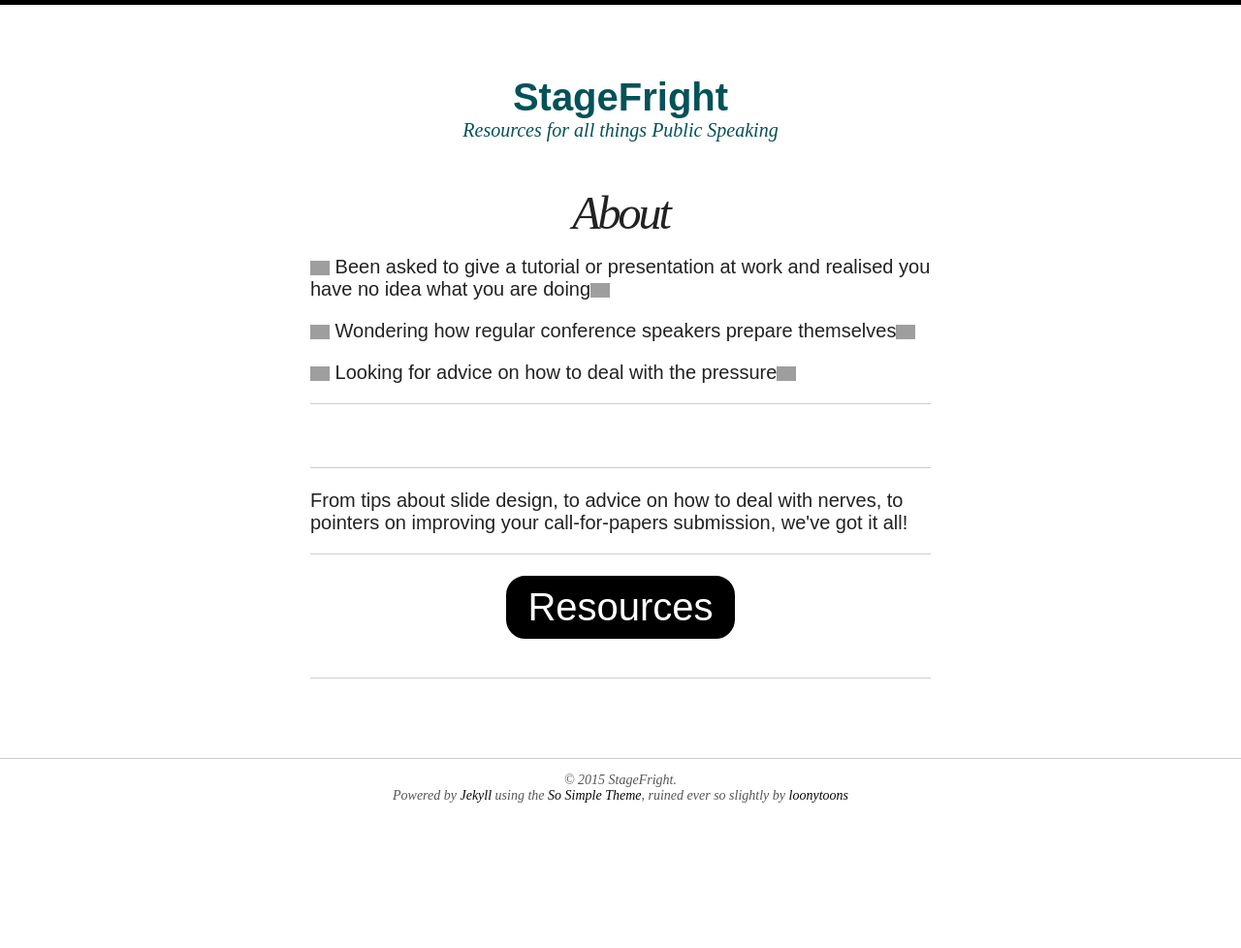
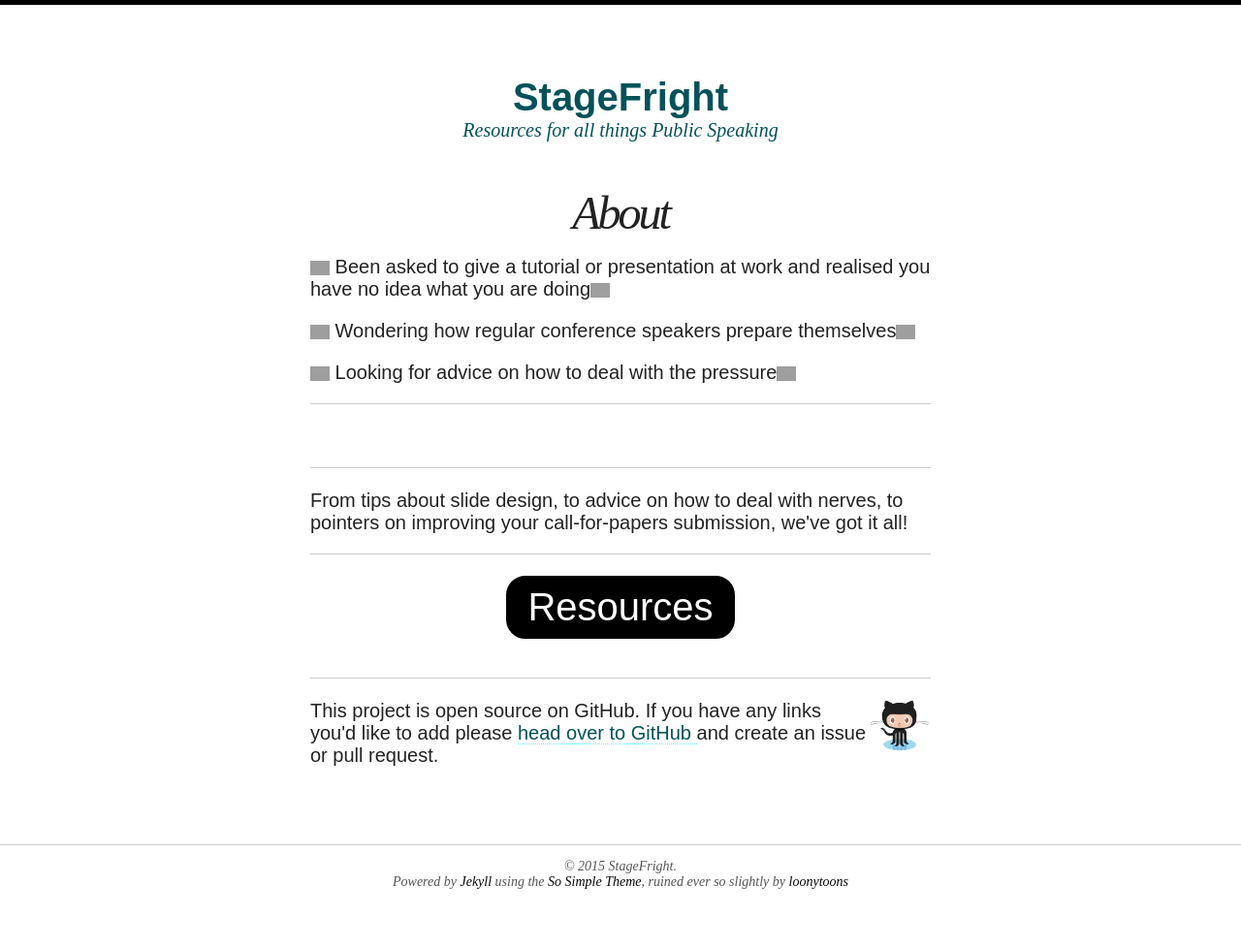
Before and after one commit to stagefright/stagefright.github.io, a Jekyll site: the page built from index.html, in a window 1280 px wide. Shown: the whole page at 97% size. Built offline with Jekyll 4.4.1, drawn with Linux system fonts in a browser that asks for light colours; nearby versions of some CDN libraries; before the commit the page ends 900 px from its top, so only the background shows below that; grey boxes are pictures that could not be loaded.

Commit message:
Add github link to homepage

```diff
--- a/index.html
+++ b/index.html
@@ -22,3 +22,14 @@ contentclass: entry-content entry-content-page
 </nav>
 
 <hr />
+
+{% if site.owner.github %}
+<img src="/images/Octocat-64.png" title="Octocat" alt="Octocat" class="pull-right" />
+<p>
+    This project is open source on GitHub. If you have any links you'd like to add please
+    <a href="http://github.com/{{ site.owner.github }}" title="{{ site.owner.name}} on Github" target="_blank">
+        head over to GitHub
+    </a>
+    and create an issue or pull request.
+</p>
+{% endif %}
```
Also changed, not shown: images/Octocat-64.png (added).
